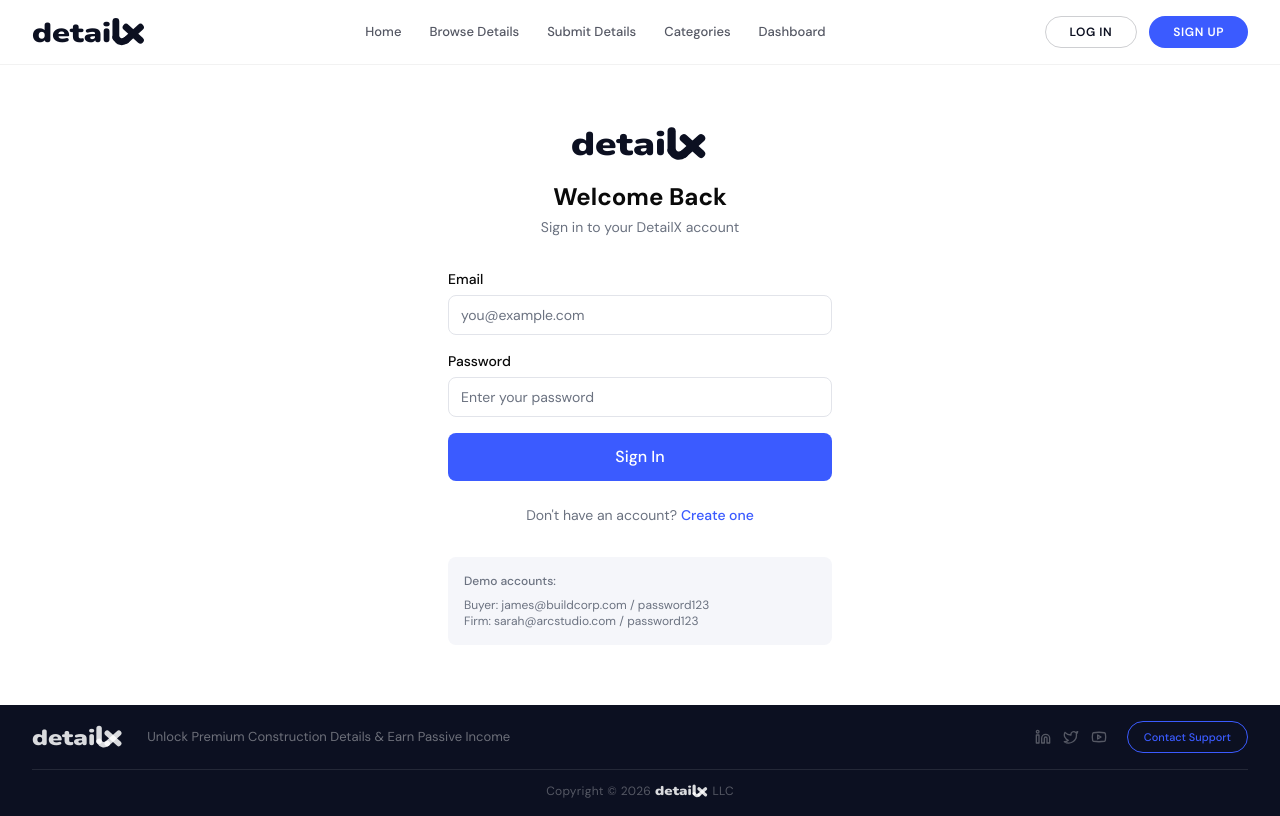
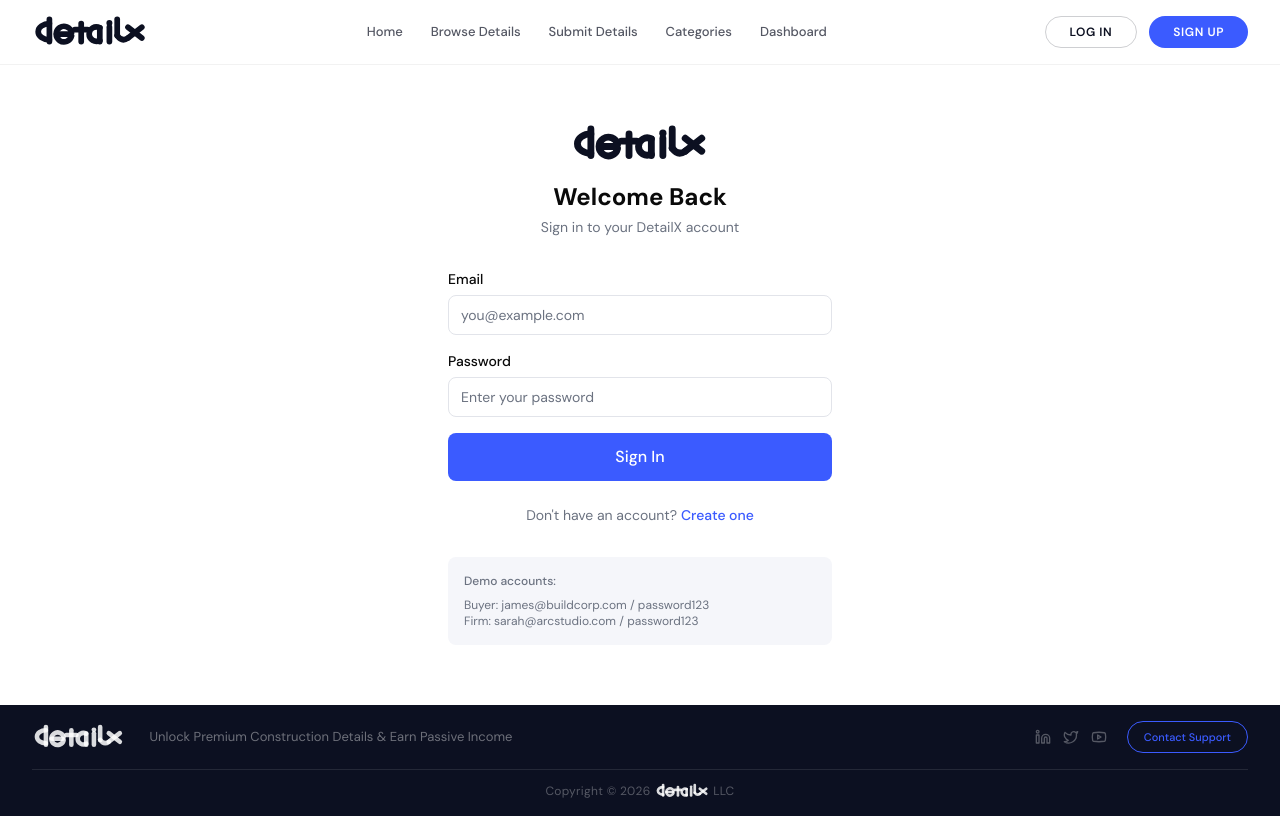
Before and after one commit to DetailX/detailx-platform, a Next.js app: page /login in a window 1280 px wide. Built offline with nearby package versions, Linux system fonts and the light colour scheme; no server answers.

Commit message:
fix: rebuild logo as pure SVG paths with correct lx connection

```diff
--- a/src/components/ui/logo.tsx
+++ b/src/components/ui/logo.tsx
@@ -10,61 +10,68 @@ export function Logo({
   const color = lightText ? "rgba(255,255,255,0.85)" : "#0c1021";
 
   return (
-    // Outer span carries the Tailwind size class so 1em on the SVG picks up the right px
     <span
       className={`inline-block leading-none ${size} ${className}`}
       style={{ lineHeight: 0 }}
       aria-label="detailx"
     >
       <svg
-        viewBox="0 0 335 88"
+        viewBox="0 0 390 100"
         xmlns="http://www.w3.org/2000/svg"
         style={{ height: "1em", width: "auto", display: "block", overflow: "visible" }}
         aria-hidden="true"
       >
-        {/*
-          "detai" — SVG <text> using the Nunito Black CSS variable loaded by next/font.
-          Inline SVGs inherit CSS variables from the page so this works.
-          textLength pins the width so the lx paths align precisely every time.
-        */}
-        <text
-          x="0"
-          y="72"
-          fill={color}
-          fontSize="80"
-          fontWeight="900"
-          textLength="232"
-          lengthAdjust="spacingAndGlyphs"
-          style={{ fontFamily: "var(--font-baloo)" }}
-        >
-          detai
-        </text>
-
-        {/*
-          "lx" — hand-drawn stroked paths.
-          The foot of the l shares its endpoint with the bottom-left of the x,
-          creating the seamless connection seen in the brand logo.
-          strokeWidth 20 matches the thick stems of Nunito Black at 80px.
-        */}
         <g
           stroke={color}
-          strokeWidth="20"
+          strokeWidth="19"
           strokeLinecap="round"
           strokeLinejoin="round"
           fill="none"
         >
-          {/* l — tall vertical stem */}
-          <line x1="246" y1="13" x2="246" y2="60" />
+          {/* ── d ─────────────────────────────────────────────
+              Right stem runs full cap height.
+              Bowl: elliptical arc opening to the right. */}
+          <line x1="58" y1="8" x2="58" y2="82" />
+          <path d="M 58 22 A 36 26 0 0 0 58 76" />
 
-          {/* l foot — sweeps right and flows into x's bottom-left arm */}
-          <path d="M 246 60 Q 258 80 276 68" />
+          {/* ── e ─────────────────────────────────────────────
+              Near-full circle (gap on right ~12px).
+              Horizontal bar cuts through the middle. */}
+          <path d="M 132 51 A 26 26 0 1 0 132 63" />
+          <line x1="82" y1="57" x2="128" y2="57" />
 
-          {/* x — top-left to bottom-right diagonal */}
-          <line x1="276" y1="30" x2="318" y2="68" />
+          {/* ── t ─────────────────────────────────────────────
+              Stem shorter than cap height at top.
+              Crossbar at ~x-height. */}
+          <line x1="164" y1="22" x2="164" y2="82" />
+          <line x1="143" y1="42" x2="185" y2="42" />
 
-          {/* x — top-right to bottom-left diagonal (endpoint = l foot endpoint) */}
-          <line x1="318" y1="30" x2="276" y2="68" />
+          {/* ── a ─────────────────────────────────────────────
+              Single-storey: large CCW arc = round bowl on
+              left, open gap on right where the stem closes. */}
+          <path d="M 226 36 A 24 24 0 1 0 226 78" />
+          <line x1="226" y1="36" x2="226" y2="82" />
+
+          {/* ── i ─────────────────────────────────────────────
+              Short stem (x-height). Dot drawn separately. */}
+          <line x1="258" y1="34" x2="258" y2="82" />
+
+          {/* ── l ─────────────────────────────────────────────
+              Tall stem (cap height). Foot curves right and
+              its endpoint is shared with x bottom-left arm,
+              creating the seamless lx connection. */}
+          <line x1="284" y1="8" x2="284" y2="62" />
+          <path d="M 284 62 Q 300 84 320 70" />
+
+          {/* ── x ─────────────────────────────────────────────
+              Two crossing diagonals. Bottom-left endpoint
+              (320, 70) == l foot endpoint → connected. */}
+          <line x1="320" y1="34" x2="366" y2="70" />
+          <line x1="366" y1="34" x2="320" y2="70" />
         </g>
+
+        {/* i dot — filled circle, not part of stroke group */}
+        <circle cx="258" cy="20" r="10" fill={color} />
       </svg>
     </span>
   );
```
